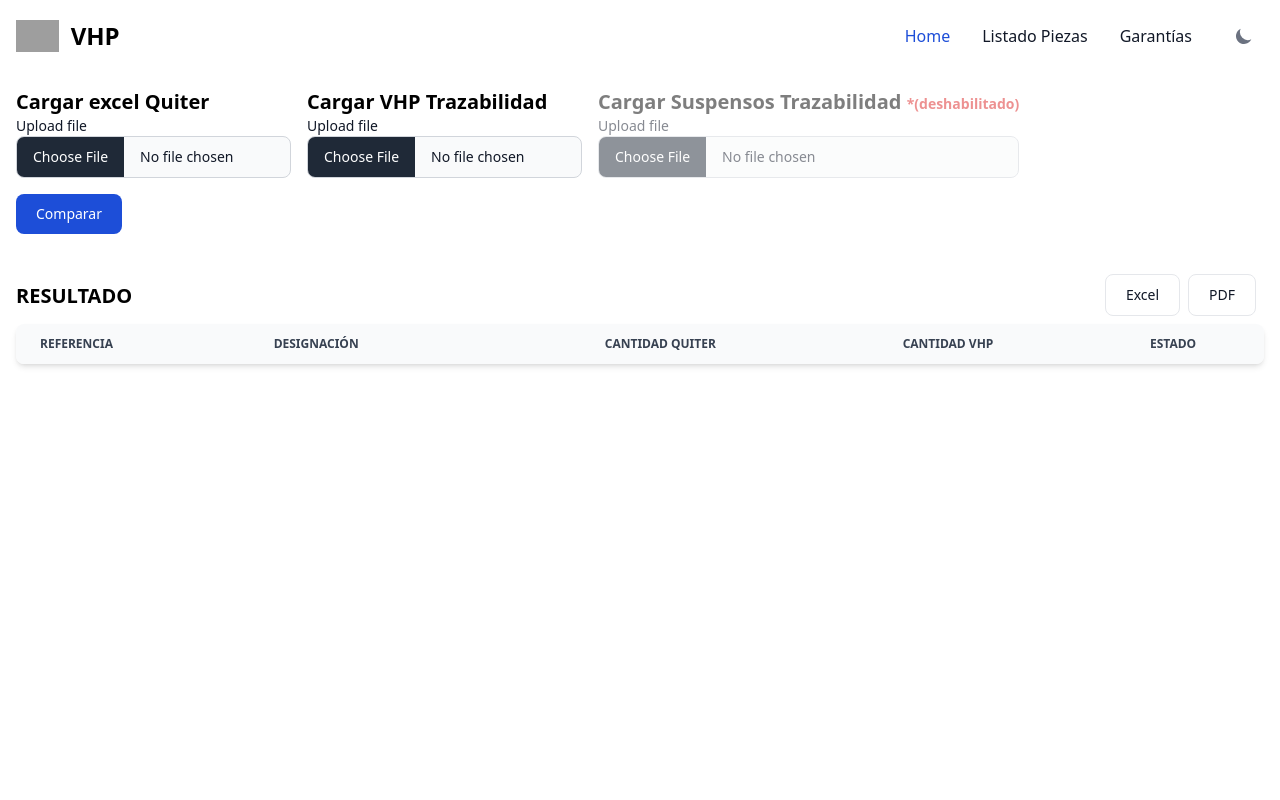
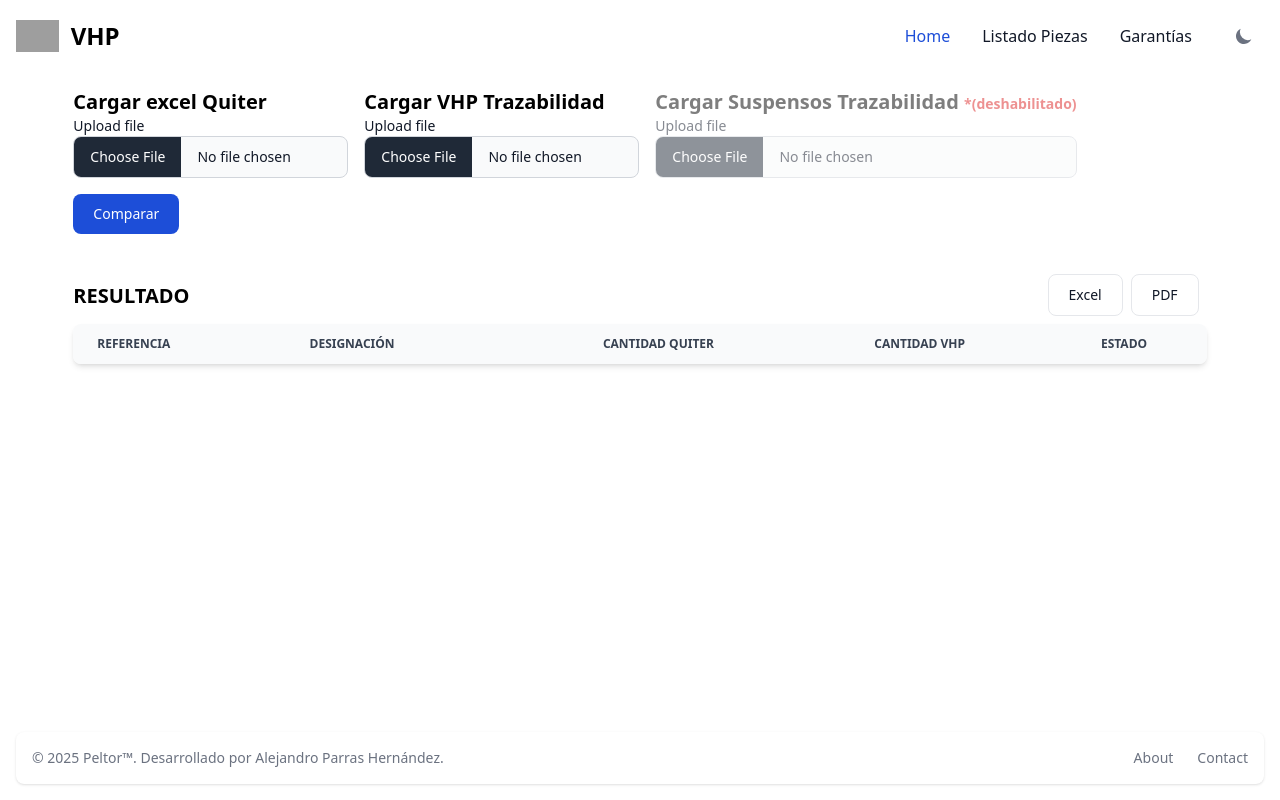
Before and after one commit to peltor/piezas_muertas, an Angular app: page / in a window 1280 px wide. Built offline with nearby package versions, Linux system fonts and the light colour scheme; grey boxes are pictures that could not be loaded.

Commit message:
añadiendo footer y ajustando el grid

```diff
--- a/src/app/app.component.css
+++ b/src/app/app.component.css
@@ -0,0 +1,5 @@
+.contenedor{
+  display: grid;
+  height: 100vh;
+  grid-template-rows: auto 1fr auto;
+}
--- a/src/app/app.component.html
+++ b/src/app/app.component.html
@@ -1,4 +1,8 @@
+<div class="contenedor">
+
 <app-navbar/>
 <section class="max-w-screen-xl items-center  mx-auto p-4">
 <router-outlet/>
 </section>
+<app-footer/>
+</div>
--- a/src/app/app.component.ts
+++ b/src/app/app.component.ts
@@ -2,10 +2,11 @@ import {Component, OnInit} from '@angular/core';
 import { RouterOutlet } from '@angular/router';
 import {initFlowbite} from 'flowbite';
 import {NavbarComponent} from './components/navbar/navbar.component';
+import {FooterComponent} from './components/footer/footer.component';
 
 @Component({
   selector: 'app-root',
-  imports: [RouterOutlet, NavbarComponent],
+  imports: [RouterOutlet, NavbarComponent, FooterComponent],
   templateUrl: './app.component.html',
   standalone: true,
   styleUrl: './app.component.css'
--- /dev/null
+++ b/src/app/components/footer/footer.component.html
@@ -0,0 +1,17 @@
+
+
+<footer class="bg-white rounded-lg shadow-sm m-4 dark:bg-gray-800">
+  <div class="w-full mx-auto max-w-screen-xl p-4 md:flex md:items-center md:justify-between">
+      <span class="text-sm text-gray-500 sm:text-center dark:text-gray-400">© {{ currentYear }} <a href="https://flowbite.com/" class="hover:underline">Peltor™</a>. Desarrollado por Alejandro Parras Hernández.
+    </span>
+    <ul class="flex flex-wrap items-center mt-3 text-sm font-medium text-gray-500 dark:text-gray-400 sm:mt-0">
+      <li>
+        <a href="https://peltor.dev" class="hover:underline me-4 md:me-6">About</a>
+      </li>
+
+      <li>
+        <a  class="hover:underline">Contact</a>
+      </li>
+    </ul>
+  </div>
+</footer>
--- /dev/null
+++ b/src/app/components/footer/footer.component.ts
@@ -0,0 +1,12 @@
+import { Component } from '@angular/core';
+
+@Component({
+  selector: 'app-footer',
+  imports: [],
+  templateUrl: './footer.component.html',
+  standalone: true,
+  styleUrl: './footer.component.css'
+})
+export class FooterComponent {
+currentYear = new Date().getFullYear();
+}
```
Also changed, not shown: src/app/components/footer/footer.component.css (added).
